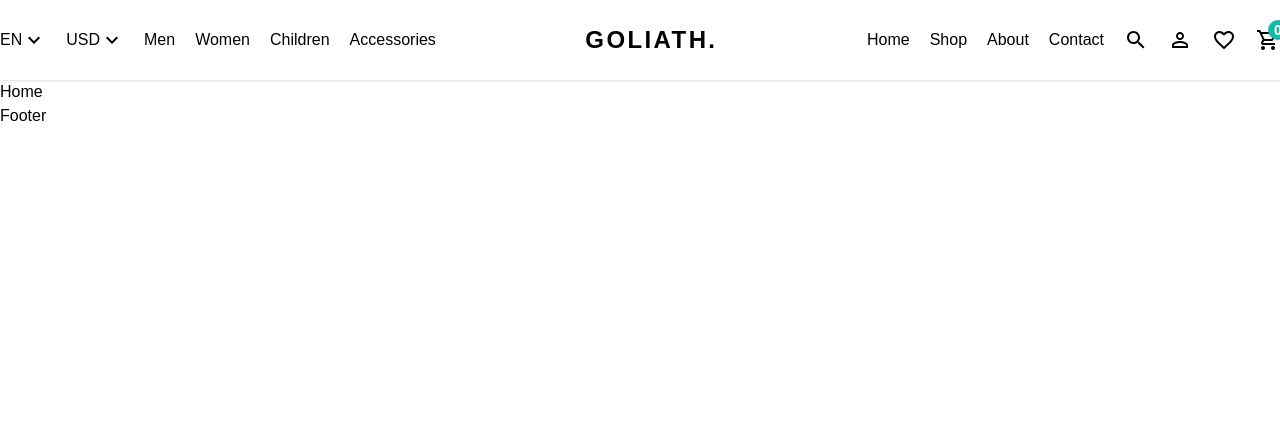
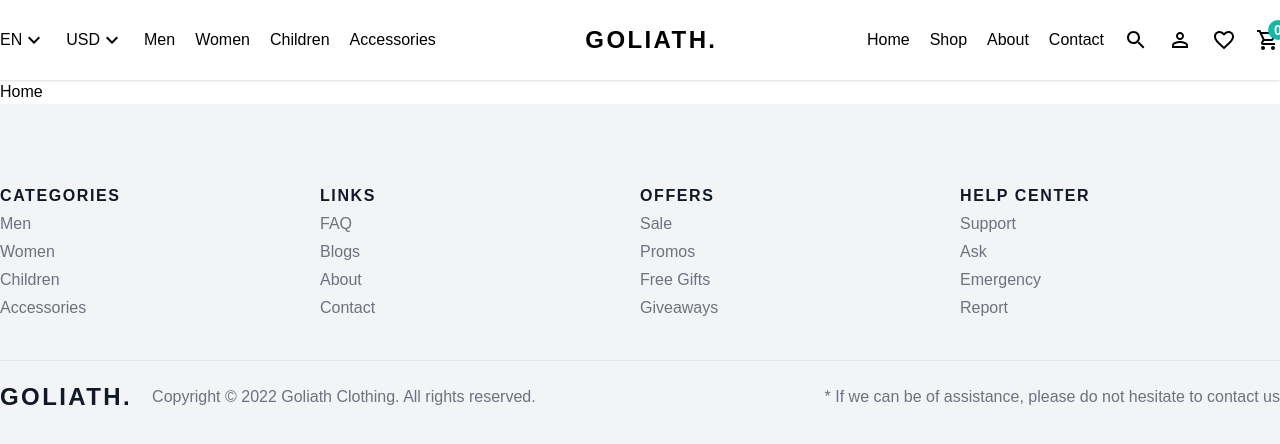
Before and after one commit to shohan-pherones/goliath-clothing-client, a React (Create React App) app: page / in a window 1280 px wide. Shown: the top 444 px of the page. Built offline with nearby package versions, Linux system fonts and the light colour scheme.

Commit message:
footer done

```diff
--- a/src/components/Footer.jsx
+++ b/src/components/Footer.jsx
@@ -1,5 +1,64 @@
 const Footer = () => {
-  return <div>Footer</div>;
+  return (
+    <footer className="footer bg-gray-100 text-gray-500">
+      <div className="container mx-auto py-20 flex flex-col gap-10">
+        <div className="top flex">
+          <div className="flex flex-col gap-1 flex-1">
+            <span className="uppercase tracking-widest font-bold text-gray-900">
+              Categories
+            </span>
+            <span>Men</span>
+            <span>Women</span>
+            <span>Children</span>
+            <span>Accessories</span>
+          </div>
+          <div className="flex flex-col gap-1 flex-1">
+            <span className="uppercase tracking-widest font-bold text-gray-900">
+              Links
+            </span>
+            <span>FAQ</span>
+            <span>Blogs</span>
+            <span>About</span>
+            <span>Contact</span>
+          </div>
+          <div className="flex flex-col gap-1 flex-1">
+            <span className="uppercase tracking-widest font-bold text-gray-900">
+              Offers
+            </span>
+            <span>Sale</span>
+            <span>Promos</span>
+            <span>Free Gifts</span>
+            <span>Giveaways</span>
+          </div>
+          <div className="flex flex-col gap-1 flex-1">
+            <span className="uppercase tracking-widest font-bold text-gray-900">
+              Help center
+            </span>
+            <span>Support</span>
+            <span>Ask</span>
+            <span>Emergency</span>
+            <span>Report</span>
+          </div>
+        </div>
+        <div className="bottom border-t pt-5 flex items-center justify-between">
+          <div className="left flex gap-5 items-center ">
+            <span className="logo uppercase text-2xl tracking-widest font-bold text-gray-900">
+              Goliath.
+            </span>
+            <p>
+              Copyright &copy; {new Date().getFullYear()} Goliath Clothing. All
+              rights reserved.
+            </p>
+          </div>
+          <div className="right">
+            <p>
+              * If we can be of assistance, please do not hesitate to contact us
+            </p>
+          </div>
+        </div>
+      </div>
+    </footer>
+  );
 };
 
 export default Footer;
```
